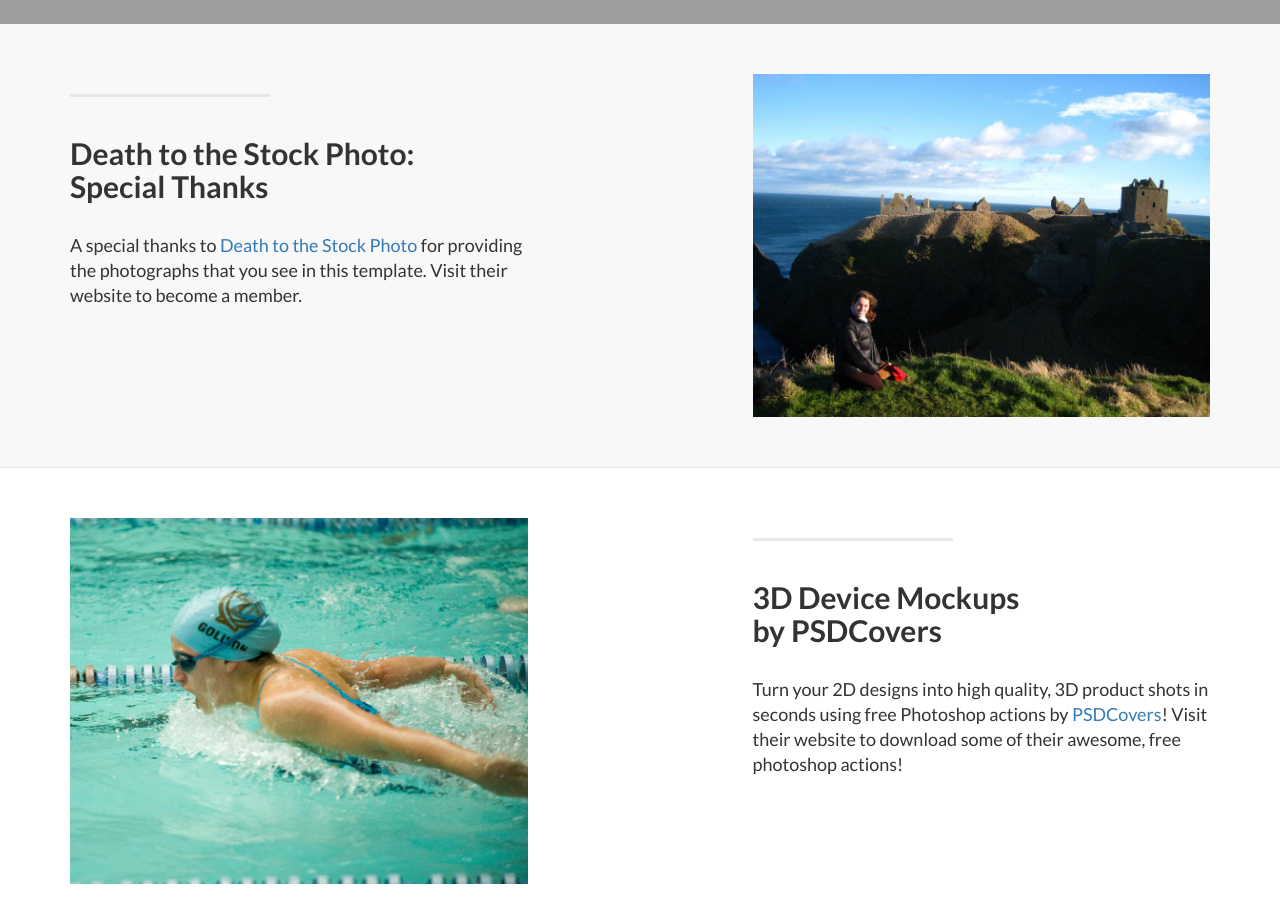
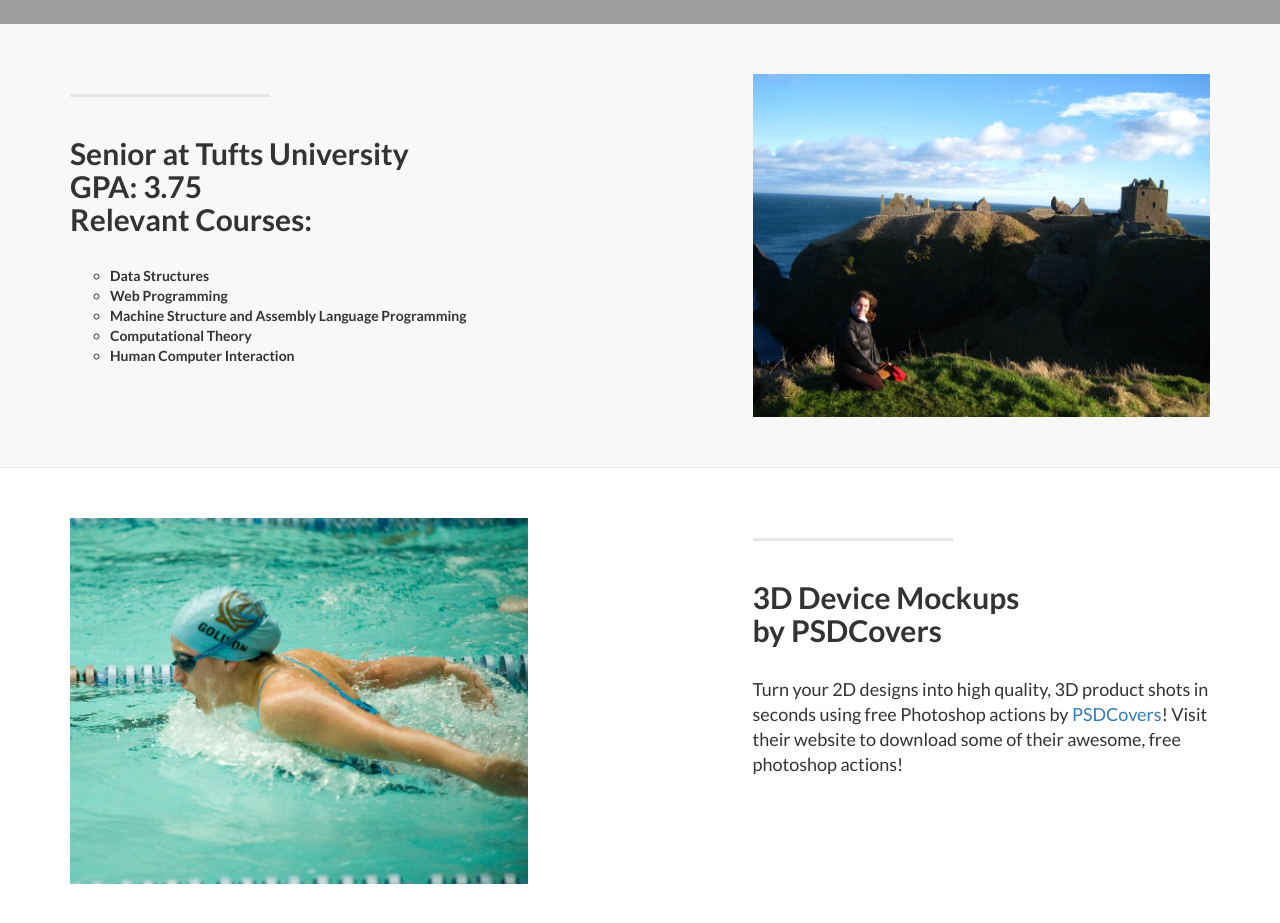
Before and after one commit to maddiegolison/maddiegolison.github.io, a plain HTML site: page index.html in a window 1280 px wide. Shown: the part 800-1723 px from the top of the page. Drawn offline with Linux system fonts and the light colour scheme; grey boxes are pictures that could not be loaded.

Commit message:
updated courses

```diff
--- a/index.html
+++ b/index.html
@@ -108,8 +108,16 @@
                 <div class="col-lg-5 col-sm-6">
                     <hr class="section-heading-spacer">
                     <div class="clearfix"></div>
-                    <h2 class="section-heading">Death to the Stock Photo:<br>Special Thanks</h2>
-                    <p class="lead">A special thanks to <a target="_blank" href="http://join.deathtothestockphoto.com/">Death to the Stock Photo</a> for providing the photographs that you see in this template. Visit their website to become a member.</p>
+                    <h2 class="section-heading">Senior at Tufts University<br>GPA: 3.75<br>Relevant Courses:</h2>
+                    <p class="lead">
+                         <ul style="list-style-type:circle">
+                            <li>Data Structures</li>
+                            <li>Web Programming</li>
+                            <li>Machine Structure and Assembly Language Programming</li>
+                            <li>Computational Theory</li>
+                            <li>Human Computer Interaction</li>
+                        </ul>
+                    </p>
                 </div>
                 <div class="col-lg-5 col-lg-offset-2 col-sm-6">
                     <img class="img-responsive" src="images/scotlandpic.jpg" alt="">
```
